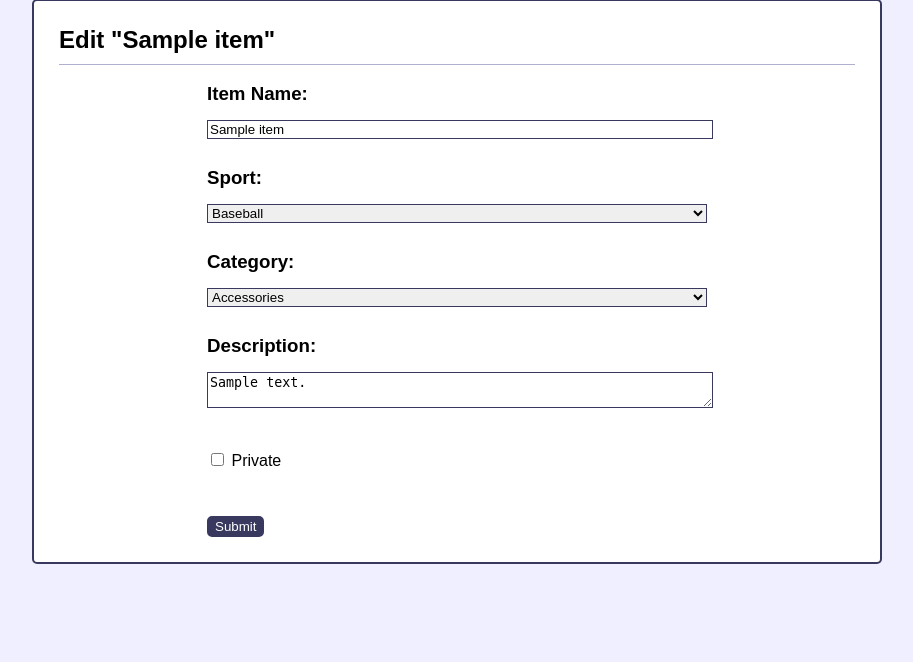
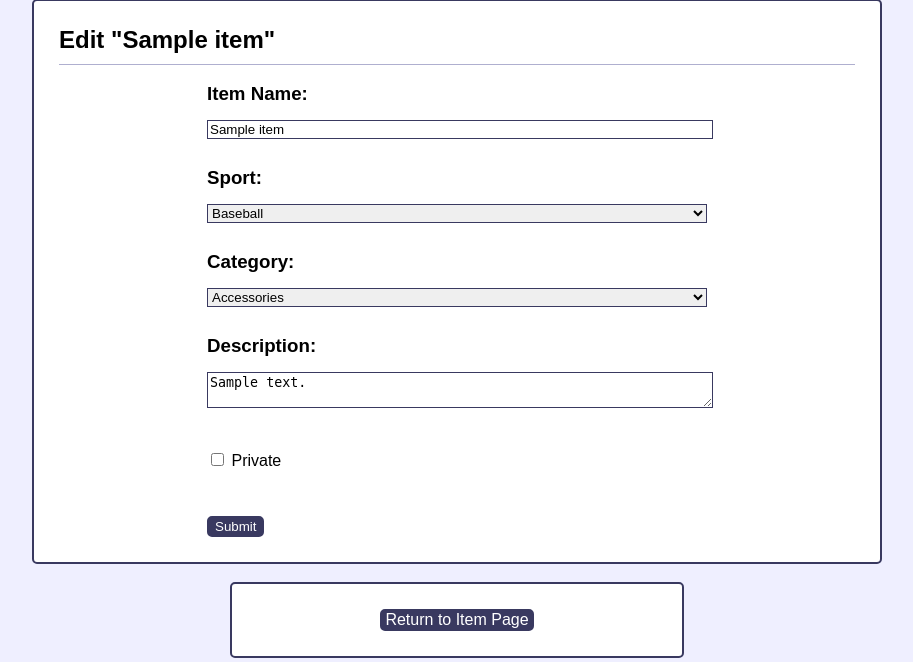
Before and after one commit to davidhammaker/Item_Catalog, a Flask app: a page that uses item_catalog/templates/edit_item.html in a window 1280 px wide. Shown: the part 138-800 px from the top of the page, without its empty margins (183-1096 px from the left). Run offline with Flask 2, Linux system fonts and the light colour scheme; tables that the repository leaves empty hold one stand-in row (values such as "Sample post"); parts of the project's set-up code (start-up, migrations or seed data) failed here and were passed over.

Commit message:
Add 'item' anchor to 'edit_item' template

```diff
--- a/item_catalog/templates/edit_item.html
+++ b/item_catalog/templates/edit_item.html
@@ -31,5 +31,11 @@
                 {{ form.submit(class="form-submit") }}
             </form>
         </div>
+        <br>
+        <div class="center-small">
+            <ul>
+                <li><a href="{{ url_for('item', item_name=item.name ) }}">Return to Item Page</a></li>
+            </ul>
+        </div>
     </div>
 {% endblock content %}
```
